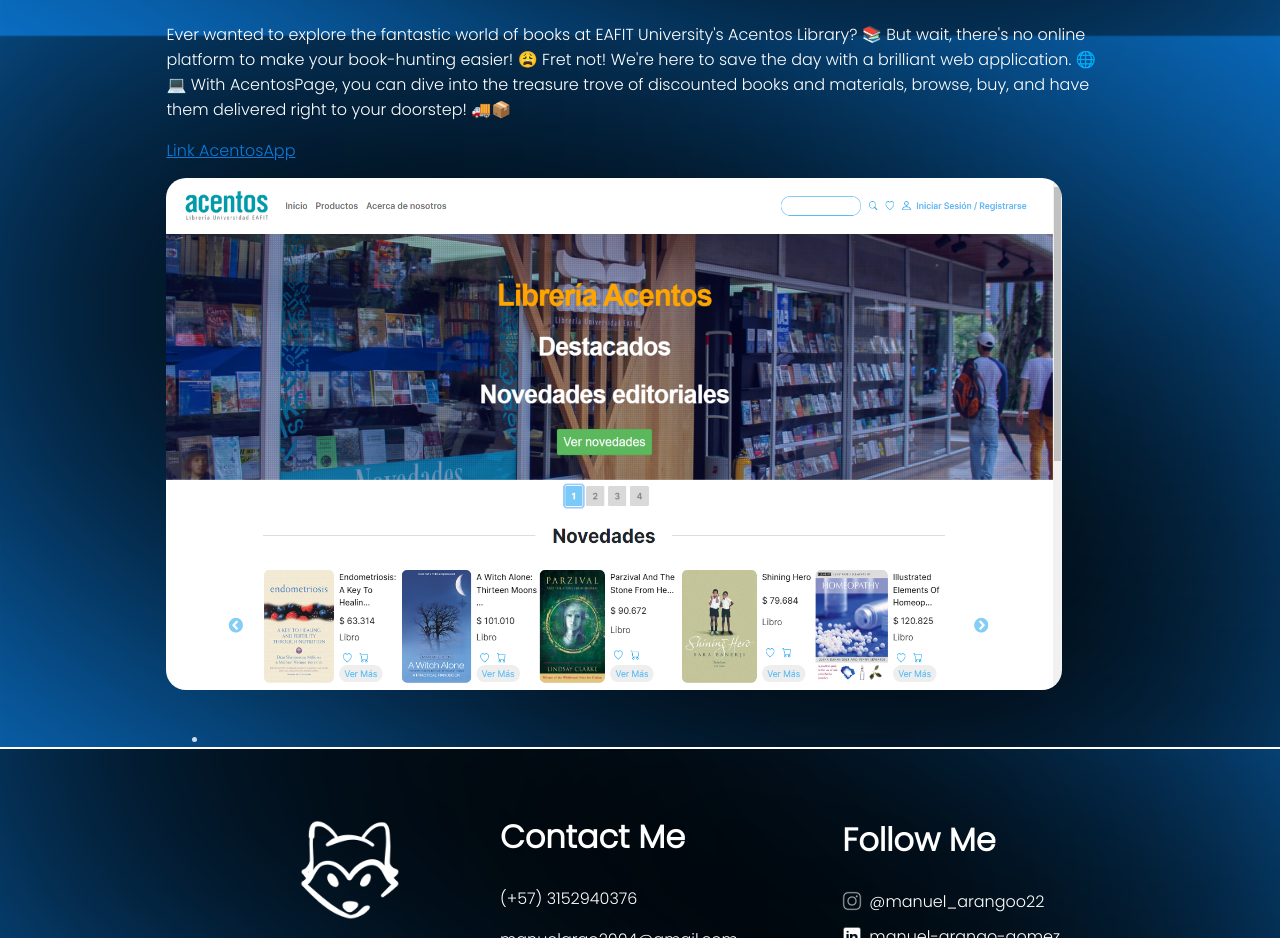
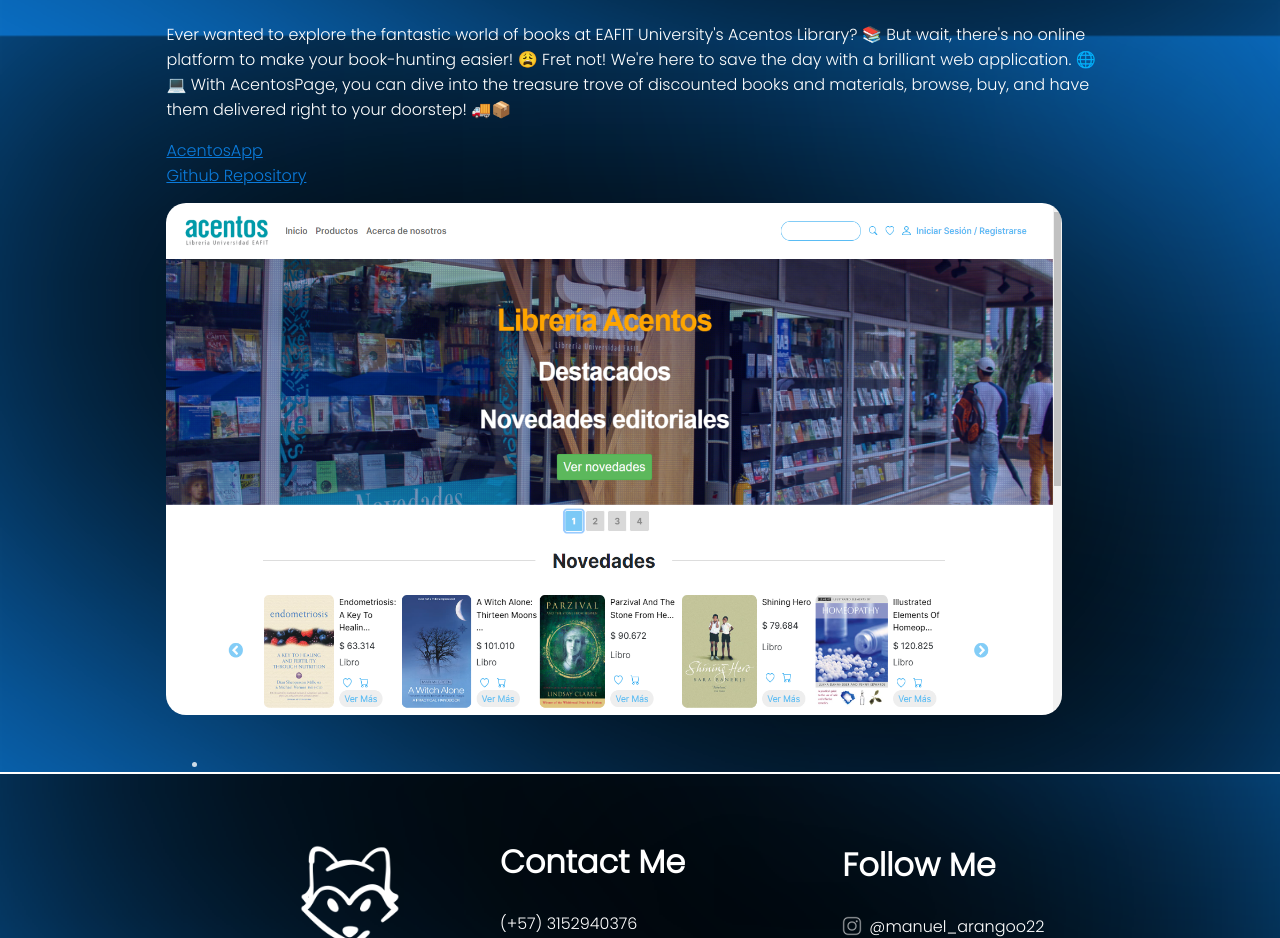
Before and after one commit to manuelArango/My-Porfolio, a React (Vite) app: page / in a window 1280 px wide. Shown: the part 2520-3458 px from the top of the page. Built offline with nearby package versions, Linux system fonts and the light colour scheme; a web font is replaced by a local one.

Commit message:
Add the Acentos repository Link

```diff
--- a/src/components/Projects.jsx
+++ b/src/components/Projects.jsx
@@ -13,7 +13,8 @@
                     <div>
                         <h2 className="Subtittle-Project">Ecommerce - AcentosApp</h2>
                         <h3 className="Text-Projects">Ever wanted to explore the fantastic world of books at EAFIT University's Acentos Library? 📚 But wait, there's no online platform to make your book-hunting easier! 😩 Fret not! We're here to save the day with a brilliant web application. 🌐💻 With AcentosPage, you can dive into the treasure trove of discounted books and materials, browse, buy, and have them delivered right to your doorstep! 🚚📦</h3>
-                        <a className="Link" href="https://acentos.dis.eafit.edu.co/">Link AcentosApp</a>
+                        <a className="Link" href="https://acentos.dis.eafit.edu.co/">AcentosApp</a>
+                        <a className="Link" href="https://github.com/Manuel220104/Integrative-Project-1">Github Repository</a>
                         <img className="Project-Image" src={Acentos}/>
 
                     </div>
--- a/src/index.css
+++ b/src/index.css
@@ -533,8 +533,8 @@
 
 
 .Link{
-
-  color: var(--color1)
+  color: var(--color1);
+  display: block;
 }
 
 
```
